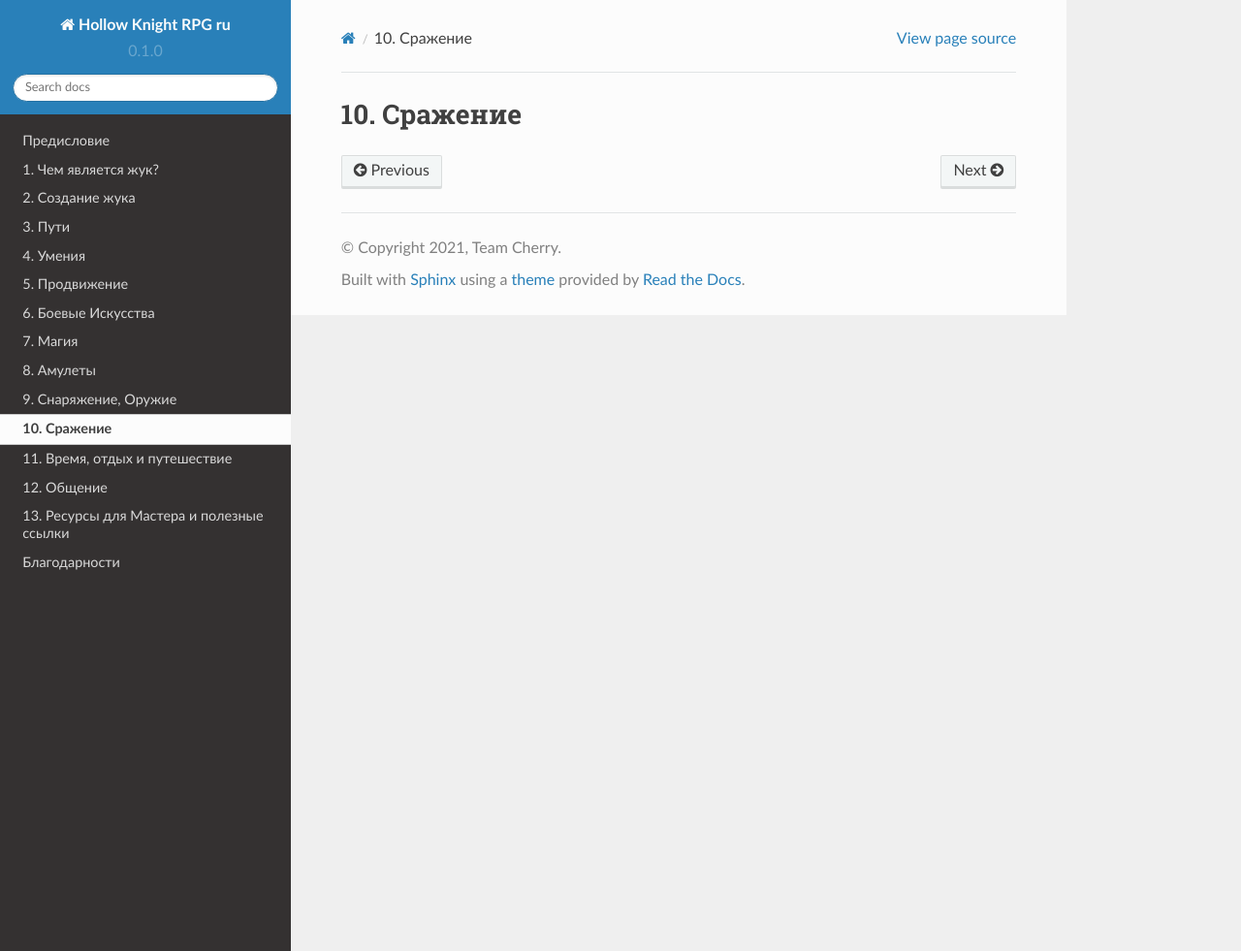
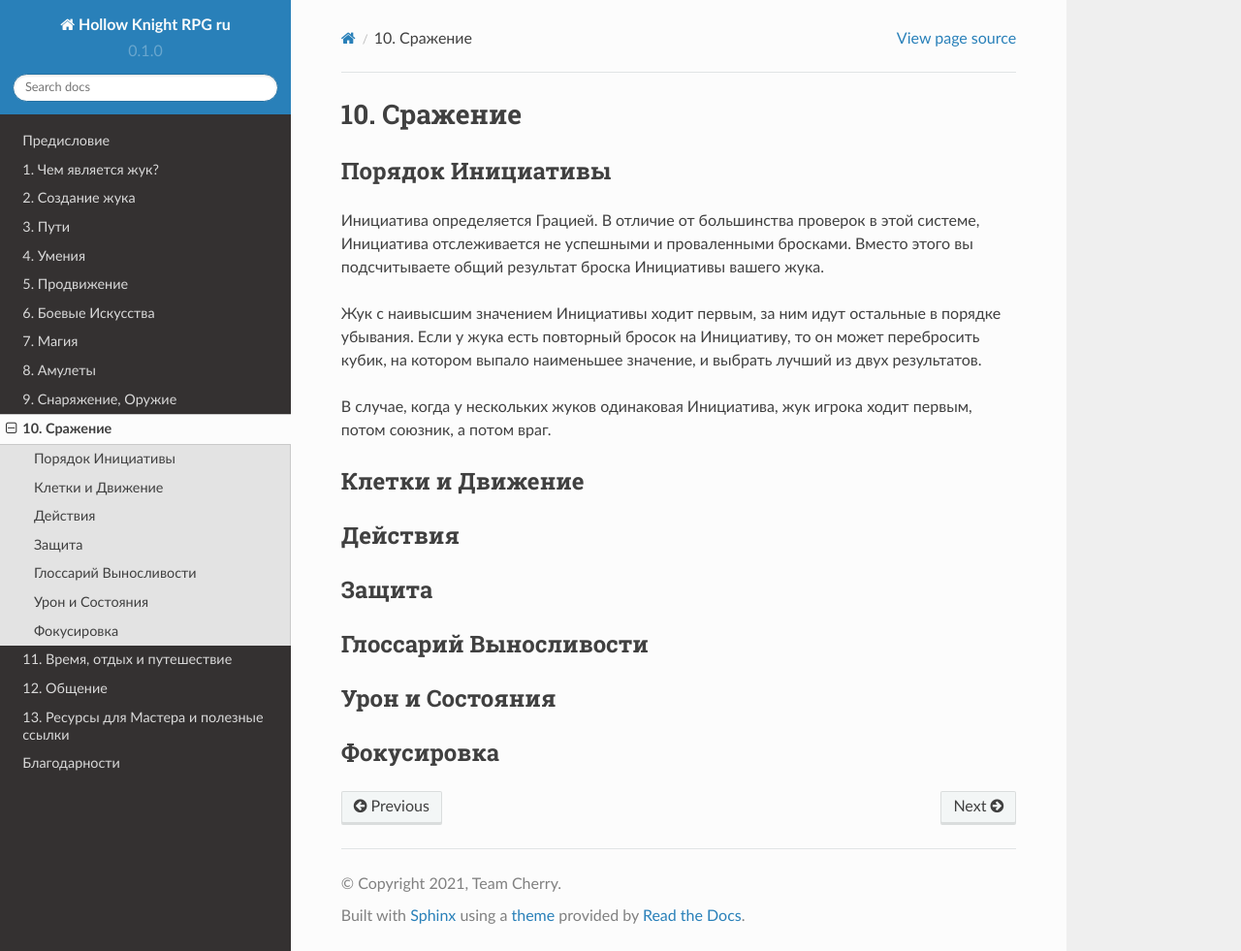
Before and after one commit to LazySelkie/hollow-knight-rpg-ru, a Sphinx documentation site: the page built from docs/source/combat.rst, in a window 1280 px wide and 981 px high. Shown: the whole window at 97% size. Built offline with Sphinx 7.4.7 and the Read the Docs theme 2.0.0, drawn with Linux system fonts in a browser that asks for light colours.

Commit message:
Заполнена часть 10 главы

```diff
--- a/docs/source/combat.rst
+++ b/docs/source/combat.rst
@@ -1,2 +1,22 @@
 10. Сражение
 ===============
+Порядок Инициативы
+---------------------
+Инициатива определяется Грацией. В отличие от большинства проверок в этой системе, Инициатива отслеживается не успешными и проваленными бросками. Вместо этого вы подсчитываете общий результат броска Инициативы вашего жука.
+
+Жук с наивысшим значением Инициативы ходит первым, за ним идут остальные в порядке убывания. Если у жука есть повторный бросок на Инициативу, то он может перебросить кубик, на котором выпало наименьшее значение, и выбрать лучший из двух результатов.
+
+В случае, когда у нескольких жуков одинаковая Инициатива, жук игрока ходит первым, потом союзник, а потом враг.
+
+Клетки и Движение
+---------------------
+Действия
+---------------------
+Защита
+---------------------
+Глоссарий Выносливости
+------------------------
+Урон и Состояния
+---------------------
+Фокусировка
+---------------------
```
